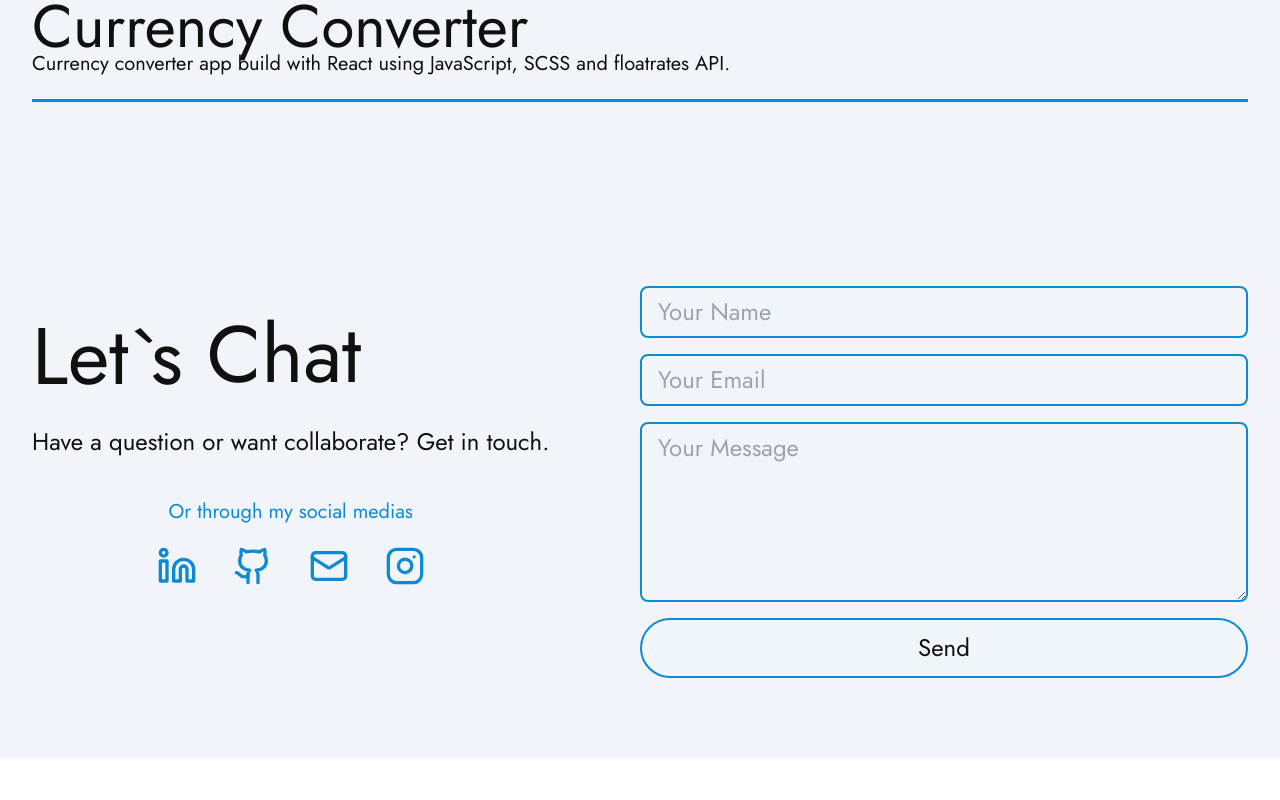
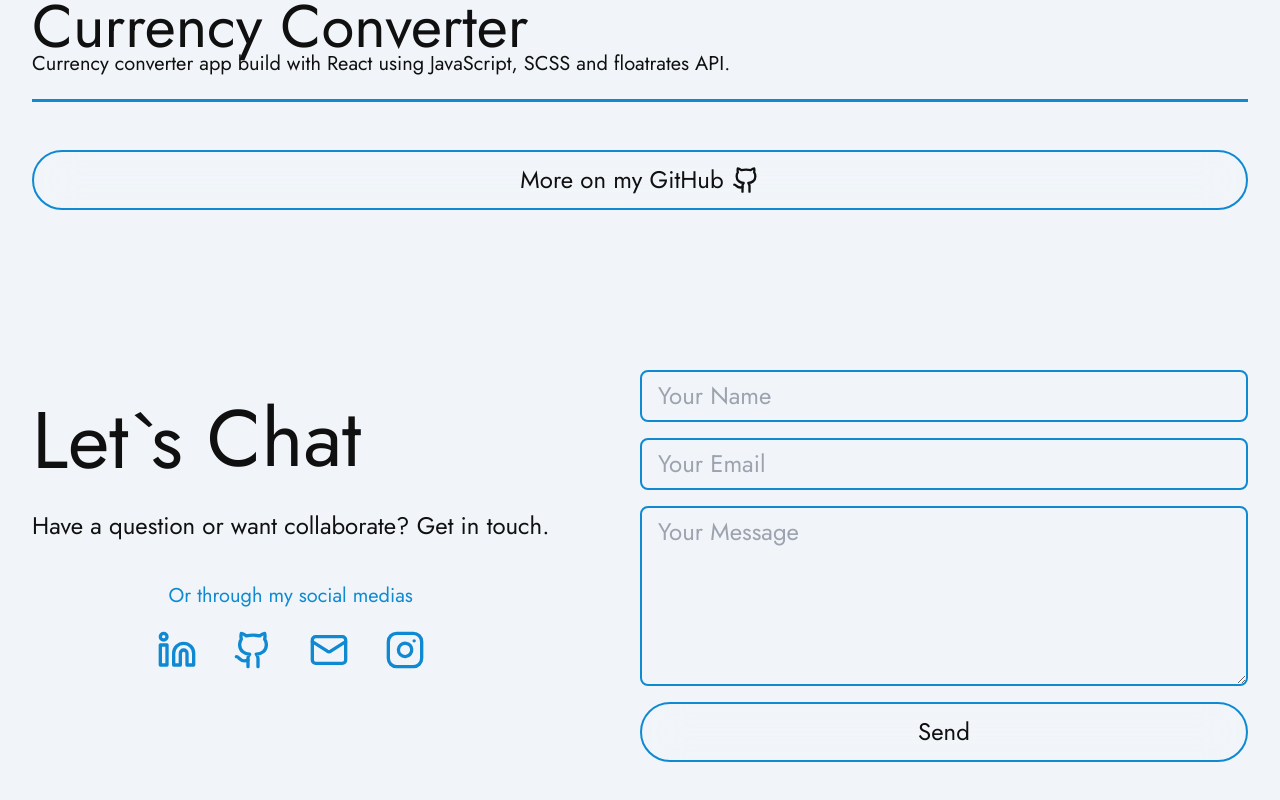
Before and after one commit to Dragodui/new-portfolio, a React (Vite) app: page / in a window 1280 px wide. Shown: the part 1258-2058 px from the top of the page. Before the commit the page ends 2016 px from the top, so only its background shows below. Built offline with nearby package versions, Linux system fonts and the light colour scheme.

Commit message:
More on github button

```diff
--- a/src/components/Projects.tsx
+++ b/src/components/Projects.tsx
@@ -3,6 +3,7 @@
 import type React from 'react';
 import { motion } from 'framer-motion';
 import SplitText from './ui/SplitText';
+import { GitBranch, Github } from 'lucide-react';
 
 const Projects: React.FC = () => {
   const projects = [
@@ -81,6 +82,20 @@ const Projects: React.FC = () => {
             <div className="w-full h-[3px] bg-primary transition-colors duration-300 group-hover:bg-text" />
           </motion.a>
         ))}
+         <motion.a
+                href='https://github.com/Dragodui'
+                className={`group relative mt-6 justify-center overflow-hidden bg-transparent border-[2px] border-primary px-7 py-3 text-2xl rounded-full`}
+                style={{
+                  backdropFilter: 'blur(20px)',
+                }}
+              >
+                {/* Background overlay */}
+                <span className="absolute bottom-0 left-0 w-full h-0 bg-primary transition-all duration-500 ease-in-out group-hover:h-full z-0"></span>
+
+                <span className="relative justify-center text-center w-full z-10 hover:text-bg duration-50 flex items-center gap-2">
+                  <p>More on my GitHub</p> <Github size={28}/>
+                </span>
+              </motion.a>
       </div>
     </section>
   );
--- a/src/components/SkillIcons.tsx
+++ b/src/components/SkillIcons.tsx
@@ -13,7 +13,7 @@ const getNonOverlappingPosition = (
   size: number,
   iconSize: number,
   minSpacing = 20,
-  maxAttempts = 800
+  maxAttempts = 1500
 ) => {
   let attempts = 0;
   while (attempts < maxAttempts) {
```
